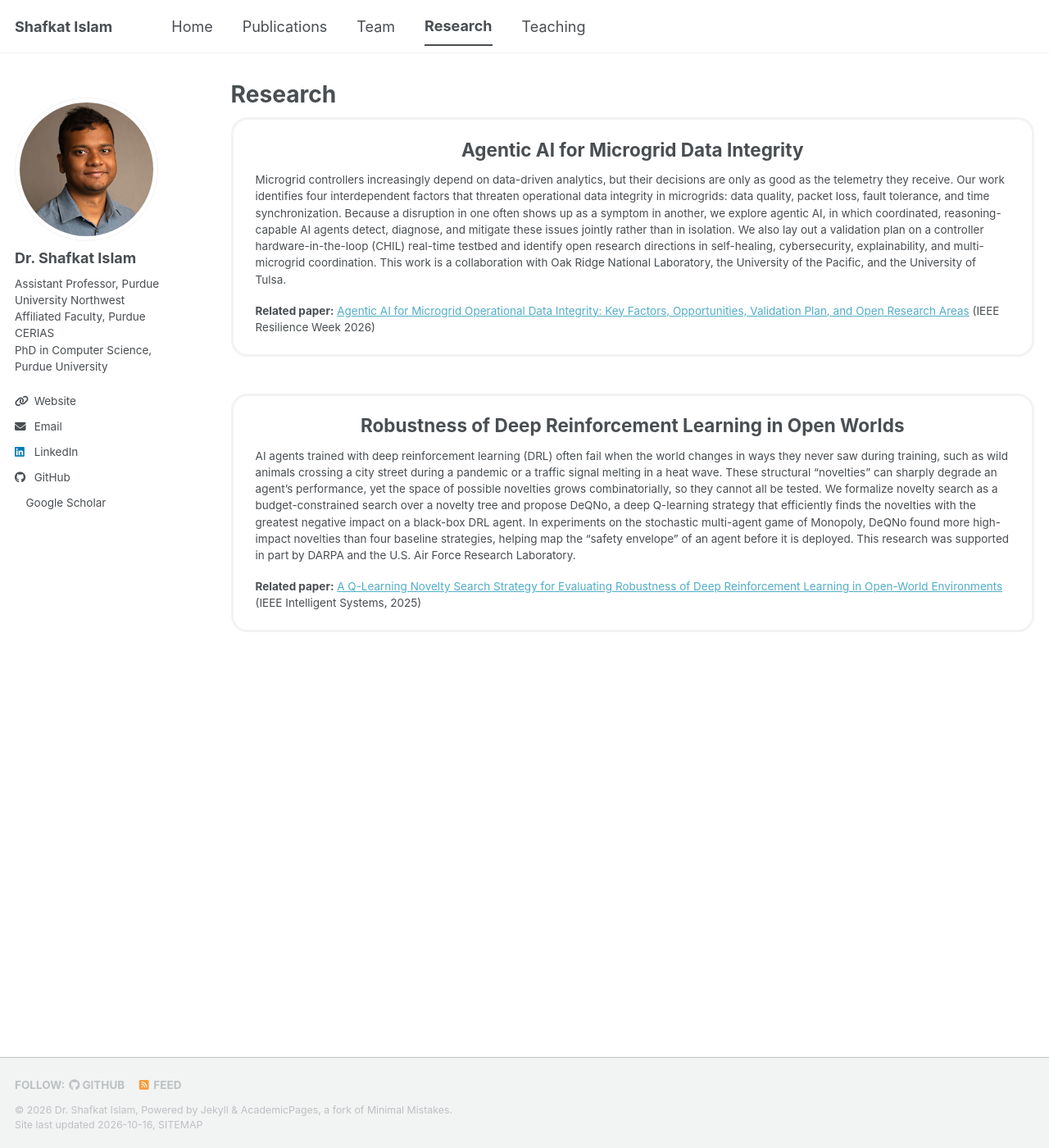
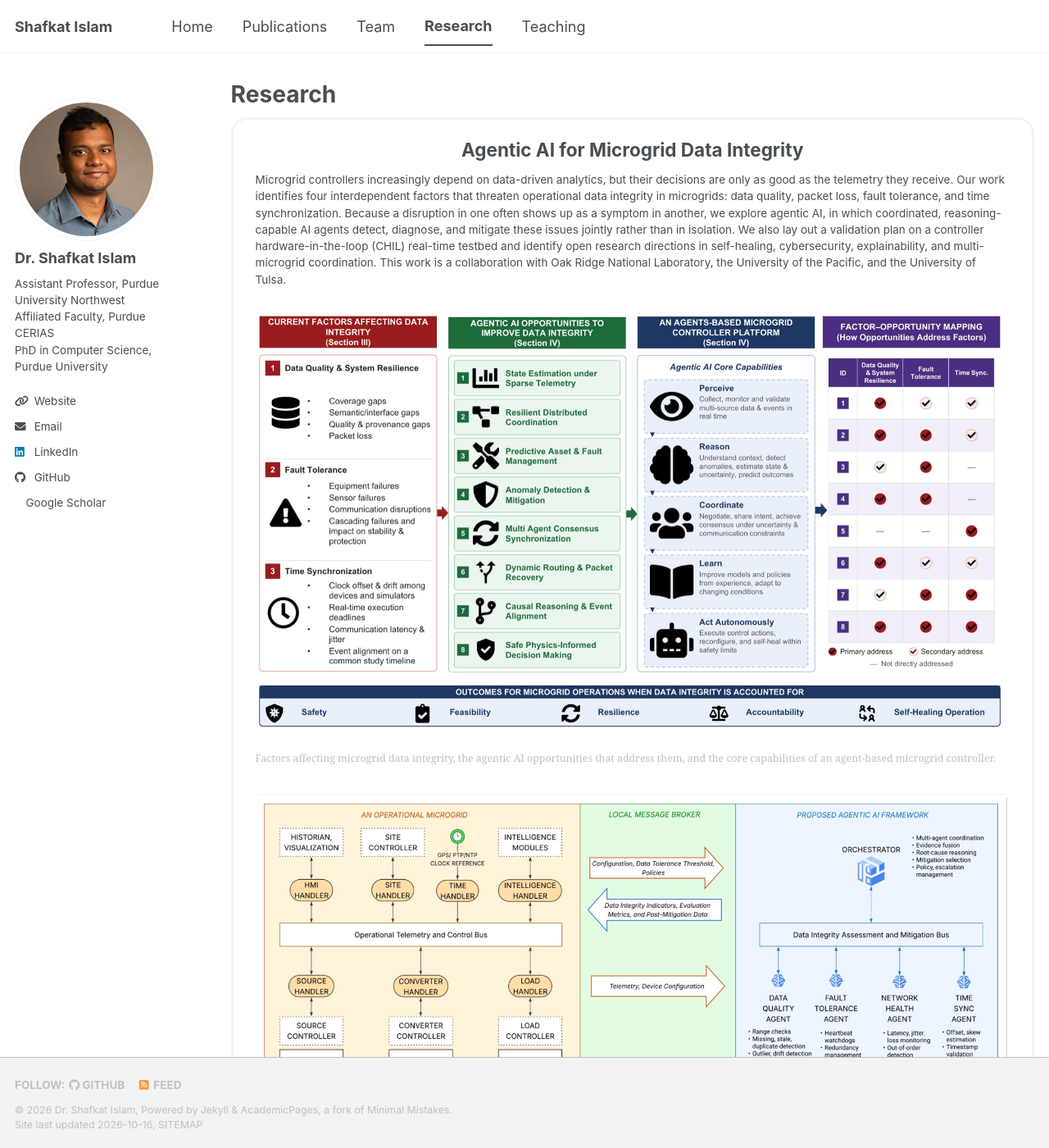
Before and after one commit to Trust-it-lab/trust-it-lab, a Jekyll site: the page built from _pages/research.md, in a window 1280 px wide and 1400 px high. Shown: the whole window at 82% size. Built offline with Jekyll 4.4.1, drawn with Linux system fonts in a browser that asks for light colours; a style sheet for code colours, icons or effects is not loaded; some of the changed text lies outside the part shown.

Commit message:
Research: add figures from the two papers
Co-Authored-By: Claude Opus 5.5 <noreply@anthropic.com>

```diff
--- a/_pages/research.md
+++ b/_pages/research.md
@@ -10,7 +10,8 @@ author_profile: true
 {% comment %}
   HOW TO ADD A PROJECT: copy one <div class="research-card"> ... </div> block
   below and edit it. To add a picture, put the file in /images/research/ and
-  uncomment the research-card__image block, changing the filename.
+  copy a <figure class="research-card__image"> block, changing the filename
+  and caption.
 {% endcomment %}
 
 <div class="research-card" markdown="1">
@@ -19,11 +20,17 @@ author_profile: true
 
 Microgrid controllers increasingly depend on data-driven analytics, but their decisions are only as good as the telemetry they receive. Our work identifies four interdependent factors that threaten operational data integrity in microgrids: data quality, packet loss, fault tolerance, and time synchronization. Because a disruption in one often shows up as a symptom in another, we explore agentic AI, in which coordinated, reasoning-capable AI agents detect, diagnose, and mitigate these issues jointly rather than in isolation. We also lay out a validation plan on a controller hardware-in-the-loop (CHIL) real-time testbed and identify open research directions in self-healing, cybersecurity, explainability, and multi-microgrid coordination. This work is a collaboration with Oak Ridge National Laboratory, the University of the Pacific, and the University of Tulsa.
 
-<!--
-<div class="research-card__image">
-  <img src="{{ base_path }}/images/research/microgrid.png" alt="Agentic AI framework for microgrid data integrity">
-</div>
--->
+<figure class="research-card__image">
+  <a href="{{ base_path }}/images/research/microgrid-overview.jpg"><img src="{{ base_path }}/images/research/microgrid-overview.jpg" alt="Overview mapping data integrity factors to agentic AI opportunities and capabilities"></a>
+  <figcaption>Factors affecting microgrid data integrity, the agentic AI opportunities that address them, and the core capabilities of an agent-based microgrid controller.</figcaption>
+</figure>
+
+<figure class="research-card__image">
+  <a href="{{ base_path }}/images/research/microgrid-validation.jpg"><img src="{{ base_path }}/images/research/microgrid-validation.jpg" alt="Validation of the agentic AI framework on a distributed microgrid site controller platform"></a>
+  <figcaption>Planned validation: specialized data-quality, fault-tolerance, network-health, and time-sync agents connect to an operational microgrid through a local message broker.</figcaption>
+</figure>
+
+<p class="research-card__credit">Figures: Sundararajan et al., IEEE Resilience Week 2026.</p>
 
 <p class="research-card__papers"><strong>Related paper:</strong>
 <a href="https://www.researchgate.net/profile/Tapadhir-Das/publication/413939419_Agentic_AI_for_Microgrid_Operational_Data_Integrity_Key_Factors_Opportunities_Validation_Plan_and_Open_Research_Areas/links/6a999b72719cb76e27e08c27/Agentic-AI-for-Microgrid-Operational-Data-Integrity-Key-Factors-Opportunities-Validation-Plan-and-Open-Research-Areas.pdf">Agentic AI for Microgrid Operational Data Integrity: Key Factors, Opportunities, Validation Plan, and Open Research Areas</a> (IEEE Resilience Week 2026)</p>
@@ -36,11 +43,12 @@ Microgrid controllers increasingly depend on data-driven analytics, but their de
 
 AI agents trained with deep reinforcement learning (DRL) often fail when the world changes in ways they never saw during training, such as wild animals crossing a city street during a pandemic or a traffic signal melting in a heat wave. These structural "novelties" can sharply degrade an agent's performance, yet the space of possible novelties grows combinatorially, so they cannot all be tested. We formalize novelty search as a budget-constrained search over a novelty tree and propose DeQNo, a deep Q-learning strategy that efficiently finds the novelties with the greatest negative impact on a black-box DRL agent. In experiments on the stochastic multi-agent game of Monopoly, DeQNo found more high-impact novelties than four baseline strategies, helping map the "safety envelope" of an agent before it is deployed. This research was supported in part by DARPA and the U.S. Air Force Research Laboratory.
 
-<!--
-<div class="research-card__image">
-  <img src="{{ base_path }}/images/research/deqno.png" alt="DeQNo novelty search framework">
-</div>
--->
+<figure class="research-card__image">
+  <a href="{{ base_path }}/images/research/deqno-framework.jpg"><img src="{{ base_path }}/images/research/deqno-framework.jpg" alt="DeQNo novelty search framework"></a>
+  <figcaption>DeQNo searches a tree of possible novelties within a fixed budget, using an offline deep Q-network to find novelties that most degrade a DRL agent.</figcaption>
+</figure>
+
+<p class="research-card__credit">Figure: Islam et al., IEEE Intelligent Systems, 2025.</p>
 
 <p class="research-card__papers"><strong>Related paper:</strong>
 <a href="https://ieeexplore.ieee.org/stamp/stamp.jsp?tp=&arnumber=10697140">A Q-Learning Novelty Search Strategy for Evaluating Robustness of Deep Reinforcement Learning in Open-World Environments</a> (IEEE Intelligent Systems, 2025)</p>
--- a/_sass/layout/_research.scss
+++ b/_sass/layout/_research.scss
@@ -20,12 +20,25 @@
 }
 
 .research-card__image {
-    margin: 1em 0;
+    margin: 1.5em 0;
     text-align: center;
 
     img {
-        max-width: 90%;
+        max-width: 100%;
+        border-radius: 4px;
     }
+
+    figcaption {
+        margin-top: 0.5em;
+        font-size: $type-size-7;
+        color: var(--global-text-color-light);
+    }
+}
+
+.research-card__credit {
+    font-size: $type-size-7 !important;
+    font-style: italic;
+    color: var(--global-text-color-light);
 }
 
 .research-card__papers {
```
Also changed, not shown: images/research/deqno-framework.jpg (added), images/research/microgrid-overview.jpg (added), images/research/microgrid-validation.jpg (added).
